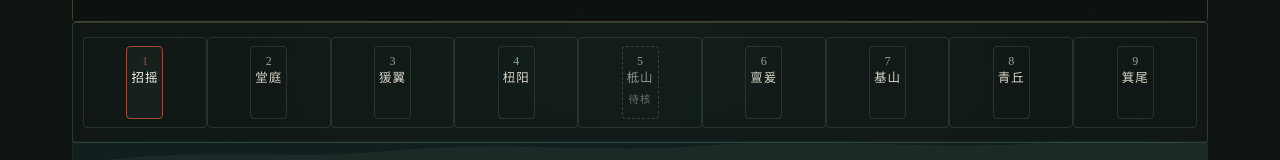
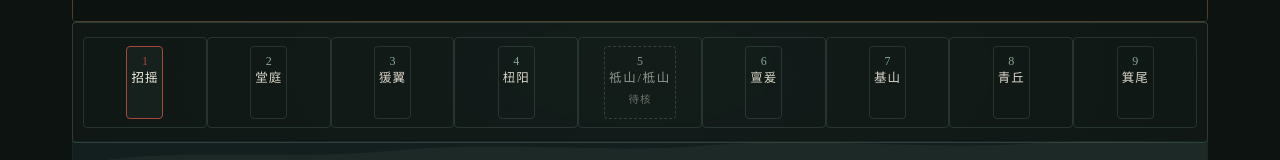
Before and after one commit to a1310055634-sudo/shanhai, a React (Vite) app: page /journeys/nanci-yi in a window 1280 px wide. Shown: the part 633-793 px from the top of the page. Built offline with nearby package versions, Linux system fonts and the light colour scheme.

Commit message:
R11 柢/祗异文留白:variant gap双字并置(祗山/柢山)+aria待核不可进入+进度轨差异化;深链/三档回归全绿

```diff
--- a/src/components/journal/JournalProgress.module.css
+++ b/src/components/journal/JournalProgress.module.css
@@ -84,6 +84,15 @@
   color: var(--text-muted);
 }
 
+.railDualChar {
+  font-family: var(--font-serif);
+  font-size: 12.5px;
+  letter-spacing: 0.14em;
+  color: var(--text-muted);
+  line-height: 1.4;
+  text-align: center;
+}
+
 .railPend {
   font-size: 10.5px;
   color: rgba(143, 150, 141, 0.7);
--- a/src/components/journal/JournalProgress.tsx
+++ b/src/components/journal/JournalProgress.tsx
@@ -30,14 +30,19 @@ export default function JournalProgress({ currentId }: { currentId?: string }) {
               </li>
             )
           }
+          const variants = 'variants' in pos ? pos.variants : []
           return (
-            <li key={pos.mountainOrder} className={styles.railStop}>
+            <li key={`gap-${pos.mountainOrder}`} className={styles.railStop}>
               <span
                 className={`${styles.railStop} ${styles.railStopGap}`}
-                aria-label={`${pos.displayName}(第${pos.mountainOrder}山),待核验,不可进入`}
+                aria-label={`${pos.displayName}(第${pos.mountainOrder}山),用字两源互异,待核验,不可进入`}
               >
                 <span className={styles.railNum}>{pos.mountainOrder}</span>
-                <span className={styles.railName}>{pos.displayName.replace('之山', '')}</span>
+                <span className={styles.railDualChar}>
+                  {variants.length === 2
+                    ? variants.map((v) => v.name.replace('之山', '')).join('/')
+                    : pos.displayName.replace('之山', '')}
+                </span>
                 <span className={styles.railPend}>待核</span>
               </span>
             </li>
```
Also changed, not shown: 2 other files (tests, documents, lock files or other folders).
